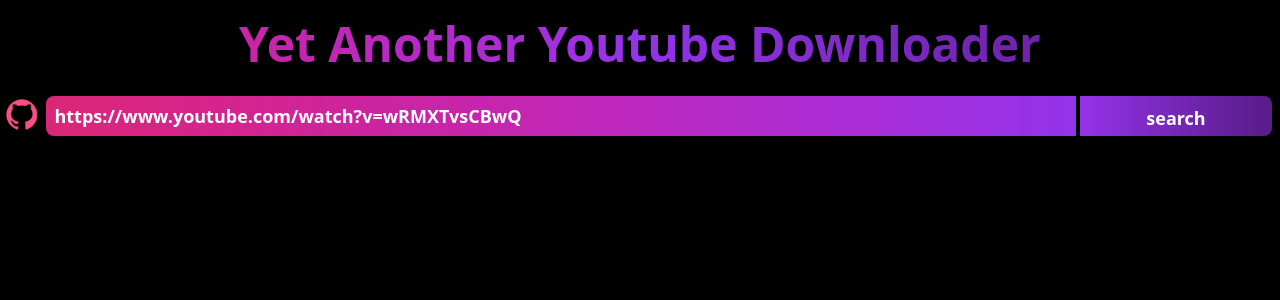
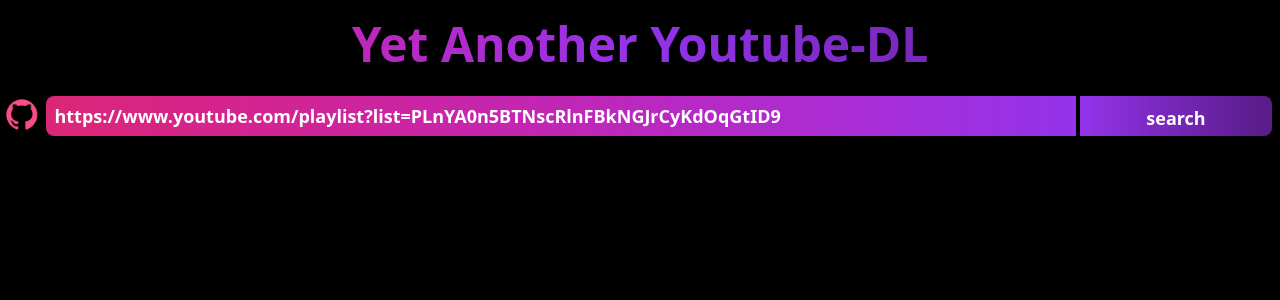
Before and after one commit to mirsella/tutubedl, a Vue app: page / in a window 1280 px wide. Shown: the top 300 px of the page. Built offline with nearby package versions, Linux system fonts and the light colour scheme.

Commit message:
Sat Sep 18 07:20:42 PM CEST 2021

```diff
--- a/index.html
+++ b/index.html
@@ -4,7 +4,7 @@
     <meta charset="UTF-8" />
     <link rel="icon" href="/favicon.ico" />
     <meta name="viewport" content="width=device-width, initial-scale=1.0" />
-    <title>Vite App</title>
+    <title>youtube-dl</title>
   </head>
   <body>
     <div id="app"></div>
--- a/src/App.vue
+++ b/src/App.vue
@@ -1,12 +1,12 @@
 <template>
   <main class="flex flex-col min-h-screen font-bold text-white bg-black">
-    <h1 class="m-5 text-xl text-center text-transparent md:text-5xl bg-clip-text bg-gradient-to-r from-pink-600 via-purple-600 to-purple-900">Yet Another Youtube Downloader</h1>
+    <h1 class="m-5 text-xl text-center text-transparent md:text-5xl bg-clip-text bg-gradient-to-r from-pink-600 via-purple-600 to-purple-900">Yet Another Youtube-DL</h1>
     <form @submit.prevent="search()" name="form" class="inline-flex my-2">
       <a @mouseover="gitover=true" @mouseleave="gitover=false" href="https://github.com/mirsella/tutubedl" target="_blank" class="m-auto mx-1">
         <img v-if="!gitover" src="./assets/github.png" alt="github" class="w-12">
         <img v-if="gitover" src="./assets/github-face.png" alt="github" class="w-12">
       </a>
-      <input type="text" v-model="url" placeholder="youtube url" class="w-full h-10 p-2 text-base leading-normal rounded-l-lg bg-gradient-to-r from-pink-600 to-purple-600 md:text-lg placeholder-current focus:outline-none">
+      <input type="text" v-model="url" placeholder="url" class="w-full h-10 p-2 text-base leading-normal rounded-l-lg bg-gradient-to-r from-pink-600 to-purple-600 md:text-lg placeholder-current focus:outline-none">
       <button class="inline-flex justify-center ml-1 mr-2 focus:outline-none">
         <span class="w-24 h-10 px-4 py-2 rounded-r-lg md:text-lg md:w-48 bg-gradient-to-r from-purple-600 to-purple-900 hover:from-purple-700">
           <svg v-if="loading.get" class="inline-flex w-5 h-4 mb-1 mr-3 text-white animate-spin" fill="none" viewBox="0 0 24 24">
@@ -47,7 +47,7 @@
             </svg>
           </div>
           <div class="flex justify-center md:w-full">
-            <span class="m-2 text-transparent bg-clip-text bg-gradient-to-r from-pink-500 via-pink-600 to-purple-700">{{video.title}} {{ Math.floor(video.duration / 60) }}:{{ Math.floor(video.duration % 60) }}</span>
+            <span class="m-2 text-transparent bg-clip-text bg-gradient-to-r from-pink-500 via-pink-600 to-purple-700">{{video.title}} {{video.duration}}</span>
           </div>
         </div>
         <div noshade class="h-1 bg-gradient-to-r from-pink-500 via-pink-600 to-purple-700 rounded"></div>
@@ -66,7 +66,8 @@
     return {
       // apiurl: 'https://tutubedl.herokuapp.com',
       apiurl: 'http://localhost:8080',
-      url: 'https://www.youtube.com/watch?v=wRMXTvsCBwQ',
+      // url: 'https://www.youtube.com/watch?v=wRMXTvsCBwQ',
+      url: 'https://www.youtube.com/playlist?list=PLnYA0n5BTNscRlnFBkNGJrCyKdOqGtID9',
       err: '',
       gitover: false,
       loading: {
@@ -82,7 +83,18 @@
       this.loading.get = true
       this.err = ''
       if (this.url.includes('playlist?list=')) {
-        // playlist
+        await axios.post(this.apiurl + '/playlist',
+          { url: this.url },
+          { headers: { 'Content-Type': 'application/json'} }
+        )
+          .then(res => {
+            if (res.status === 200) {
+              console.log(res.data)
+              this.videos = res.data
+            } else {
+              this.err = res.statusText
+            }
+          })
       } else {
         await axios.post(this.apiurl + '/getinfo',
           { url: this.url },
@@ -90,8 +102,11 @@
         )
           .then(res => {
             if (res.status === 200) {
-              console.log(res.data)
-              this.videos = [ res.data ]
+                this.videos = [{
+                  title: res.data.title,
+                  duration: `${Math.floor(res.data.duration / 60)}:${Math.floor(res.data.duration % 60)}`,
+                  thumbnail: res.data.thumbnail
+                }]
             } else {
               this.err = res.statusText
             }
```
